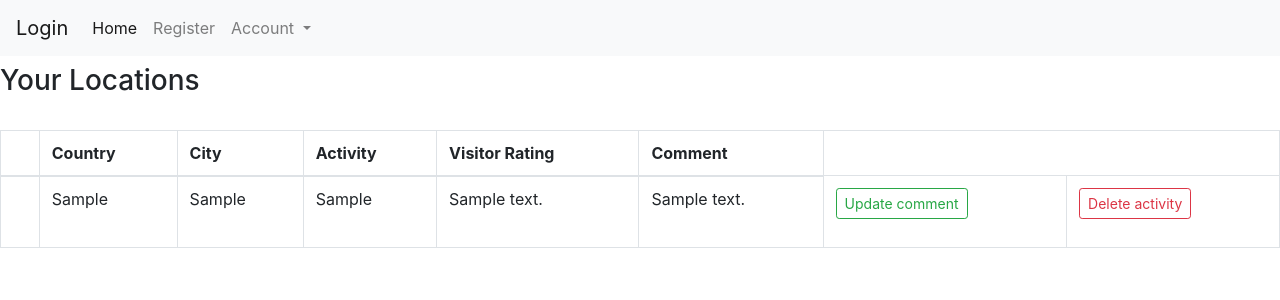
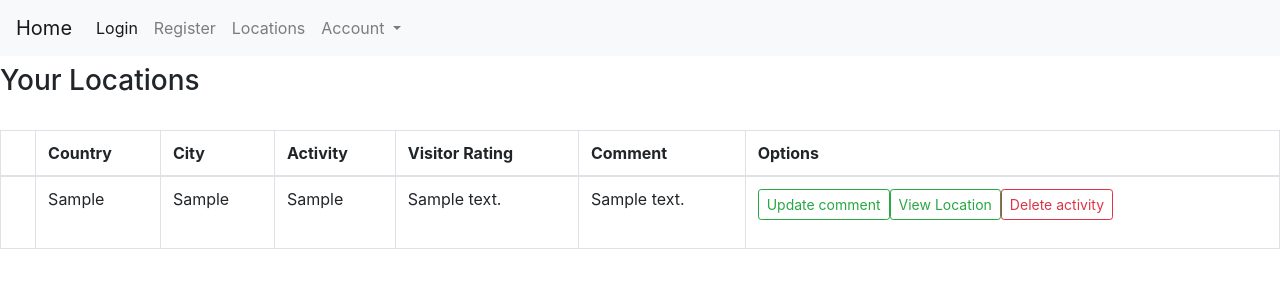
Before and after one commit to Joseph-igbi/travel, a Flask app: page /view_location in a window 1280 px wide. Shown: the top 300 px of the page. Run offline with Flask 2, Linux system fonts and the light colour scheme; the first user in the database is signed in; tables that the repository leaves empty hold one stand-in row (Sample ...); some libraries are stand-ins or nearby versions.

Commit message:
version 1 complete

```diff
--- a/service1/application/models.py
+++ b/service1/application/models.py
@@ -28,6 +28,7 @@ class Locations(db.Model, UserMixin):
     activity = db.Column(db.String(500), nullable=False)
     address = db.Column(db.String(1000), nullable=False)
     comment = db.Column(db.String(1000), nullable=True)
+    ref = db.Column(db.String(1000), nullable=False)
     user_id = db.Column(db.Integer, db.ForeignKey('users.id'), nullable=False)
 
     @login_manager.user_loader
--- a/service1/application/routes.py
+++ b/service1/application/routes.py
@@ -5,7 +5,6 @@ from application import app, db, bcrypt
 from application.forms import NameForm, LoginForm, RegistrationForm, UpdateCommentForm
 from application.models import Users, Locations
 from flask_login import login_user, current_user, logout_user, login_required
-
 import requests
 import random
 
@@ -51,12 +50,24 @@ def register():
     else:
         print(form.errors)
     return render_template('register.html', title='Register', form = form)
+
 @app.route("/account", methods=['GET','POST'])
 @login_required
 def account():
     user =current_user
     return render_template('account.html', title='Hi %s'%(user.first_name),user=user )
 
+@app.route("/account_delete", methods=['GET','POST'])
+@login_required
+def account_delete():
+    user =current_user.id
+    locations = Locations.query.filter_by(user_id=user).all()
+    for location in locations:
+        db.session.delete(location)
+    account = Users.query.filter_by (id = user).first()
+    db.session.delete(account)
+    db.session.commit()
+    return redirect(url_for('register'))
 
 
 
@@ -106,54 +117,41 @@ def result(city,country,name):
     return render_template('result.html', title='TravelBug', name=name ,country=str(country).strip("'"), city=city, location=location, width=picture['width'], ref=picture['photo_reference'])
 
 
-@app.route('/add_location/<country>/<activity>/<rating>/<city>', methods=['GET', 'POST'])
-def add_location(country,activity,rating,city):
-
+@app.route('/add_location/<country>/<activity>/<rating>/<city>/<ref>', methods=['GET', 'POST'])
+def add_location(country,activity,rating,city,ref):
+    if not current_user.is_authenticated:
+        return redirect(url_for('register'))
     country = str(country).strip("'")
     activity = str(activity)
     rating = str(rating)
     city=str(city).strip("'")
+    ref = str(ref)
 
-    location = Locations(country=country, city=city, activity= activity, address=rating, user_id = current_user.id)
+    location = Locations(country=country, city=city, activity= activity, address=rating, user_id = current_user.id, ref=ref)
     db.session.add(location)
     db.session.commit()
     return redirect(url_for('view_location'))
 
 @app.route('/view_location', methods=['GET','POST'])
-@login_required
 def view_location():
+    if not current_user.is_authenticated:
+        return redirect(url_for('register'))
     user = current_user.id
     loc = Locations.query.filter_by(traveller=current_user).all()
     name = str(current_user.first_name)
     return render_template('locations.html', locations=loc, name=name)
 
-#@app.route('/view_saved/<city>/<address>', methods=['GET','POST'])
-#@login_required
-#def view_saved(city,address):
- #   user = current_user.id
-  #  name = str(current_user.first_name)
-   # url='https://maps.googleapis.com/maps/api/place/textsearch/json?query={}+tourist+attraction&language=en&key=AIzaSyDHm-RLScd8iBylQ0YGNB44NcmKIU8teDQ'
-    #r = requests.get(url.format(address)).json()
-    #location = {
-     #           'name': r['results'][num]['name'],
-      #          'address':r['results'][num]['formatted_address'],
-       #         'rating':r['results'][num]['rating']
-#                }
-    #print(location)
-
-    #picture = {
-    #            'height': r['results'][num]['photos'][0]['height'],
-    #            'html_attributions': r['results'][num]['photos'][0]['html_attributions'],
-    #            'width': r['results'][num]['photos'][0]['width'],
-    #            'photo_reference': r['results'][num]['photos'][0]['photo_reference']
-    #    }
-    #return render_template('locations.html', locations=loc, name=name)
-
-
+@app.route('/pic_location/<ref>', methods=['GET','POST'])
+def pic_location(ref):
+    if not current_user.is_authenticated:
+        return redirect(url_for('register'))
+    ref = ref
+    return render_template('pic_location.html', ref=ref)
 
 @app.route('/update_comment/<location_id>', methods=['GET','POST'])
-@login_required
 def update_comment(location_id):
+    if not current_user.is_authenticated:
+        return redirect(url_for('register'))
     form = UpdateCommentForm()
     if form.validate_on_submit():
         dbcomment = Locations.query.filter_by(id=int(location_id)).first()
@@ -166,8 +164,9 @@ def update_comment(location_id):
 
 
 @app.route('/delete_location/<location_id>', methods=['GET', 'POST'])
-@login_required
 def delete_location(location_id):
+    if not current_user.is_authenticated:
+        return redirect(url_for('register'))
     loc = Locations.query.filter_by(id=int(location_id)).first()
     db.session.delete(loc)
     db.session.commit()
--- a/service1/application/templates/layout.html
+++ b/service1/application/templates/layout.html
@@ -12,7 +12,7 @@
 
 
 <nav class="navbar navbar-expand-lg navbar-light bg-light">
-  <a class="navbar-brand" href="{{url_for('home')}}">Login</a>
+	<a class="navbar-brand" href="{{url_for('search')}}">Home</a>
   <button class="navbar-toggler" type="button" data-toggle="collapse" data-target="#navbarSupportedContent" aria-controls="navbarSupportedContent" aria-expanded="false" aria-label="Toggle navigation">
     <span class="navbar-toggler-icon"></span>
   </button>
@@ -20,14 +20,16 @@
   <div class="collapse navbar-collapse" id="navbarSupportedContent">
     <ul class="navbar-nav mr-auto">
       <li class="nav-item active">
-        <a class="nav-link" href="{{url_for('search')}}">Home<span class="sr-only">(current)</span></a>
+        <a class="nav-link" href="{{url_for('home')}}">Login<span class="sr-only">(current)</span></a>
       </li>
       <li class="nav-item">
         <a class="nav-link" href="{{url_for('register')}}">Register</a>
       </li>
 
 {% if current_user.is_authenticated %}
-
+	 <li class="nav-item">
+        <a class="nav-link" href="{{url_for('view_location')}}">Locations</a>
+      </li>
 
 
  	<li class="nav-item dropdown">
--- a/service1/application/templates/locations.html
+++ b/service1/application/templates/locations.html
@@ -10,16 +10,15 @@
 <br>
 
 
-<table class="table table-bordered">
+<table class="table table-bordered table">
 	<thead>
-		<tr>
 			<th scope="col"></th>
 			<th scope="col">Country</th>
 			<th scope="col">City</th>
 			<th scope="col">Activity</th>
 			<th scope="col">Visitor Rating</th>
 			<th scope="col">Comment</th>
-		</tr>
+			<th scope="col">Options</th>
 	</thead>
 	<tbody>
 	{% for location in locations %}
@@ -30,15 +29,20 @@
 			<td>{{location.activity}}</td>
 			<td>{{location.address}}</td>
 			<td>{{location.comment}}</td>
-			<td><form method='POST' action="/update_comment/{{location.id}}">
+
+			<td><div class="btn-group" role="group" aria-label="navigate">
+			<form method='POST' action="/update_comment/{{location.id}}">
 			<button type="submit" class="btn btn-outline-success btn-sm">Update comment</button>
-			</form></td>
+			</form>
+			<form method='POST' action="/pic_location/{{location.ref}}">
+			<button type="submit" class="btn btn-outline-success btn-sm">View Location</button>
+			</form>
+			<br>
 
-
-			<td><form method='POST' action="/delete_location/{{location.id}}">
+			<form method='POST' action="/delete_location/{{location.id}}">
 			<button type="submit" class="btn btn-outline-danger btn-sm">Delete activity</button>
 			</form></td>
-
+			</div>
 
 
 		</tr>
--- a/service1/application/templates/result.html
+++ b/service1/application/templates/result.html
@@ -24,7 +24,7 @@
 
 
 
-		<form method='POST' action='/add_location/{{country}}/{{location.name}}/{{location.rating}}/{{city}}'>
+		<form method='POST' action='/add_location/{{country}}/{{location.name}}/{{location.rating}}/{{city}}/{{ref}}'>
 			<button type ='submit' class='btn btn-success btn-sm'>Add to Locations</button>
 		</form>
 
```
Also changed, not shown: service1/application/templates/account.html (+6 -1 lines), service1/application/templates/pic_location.html (added, +42 -0 lines).
